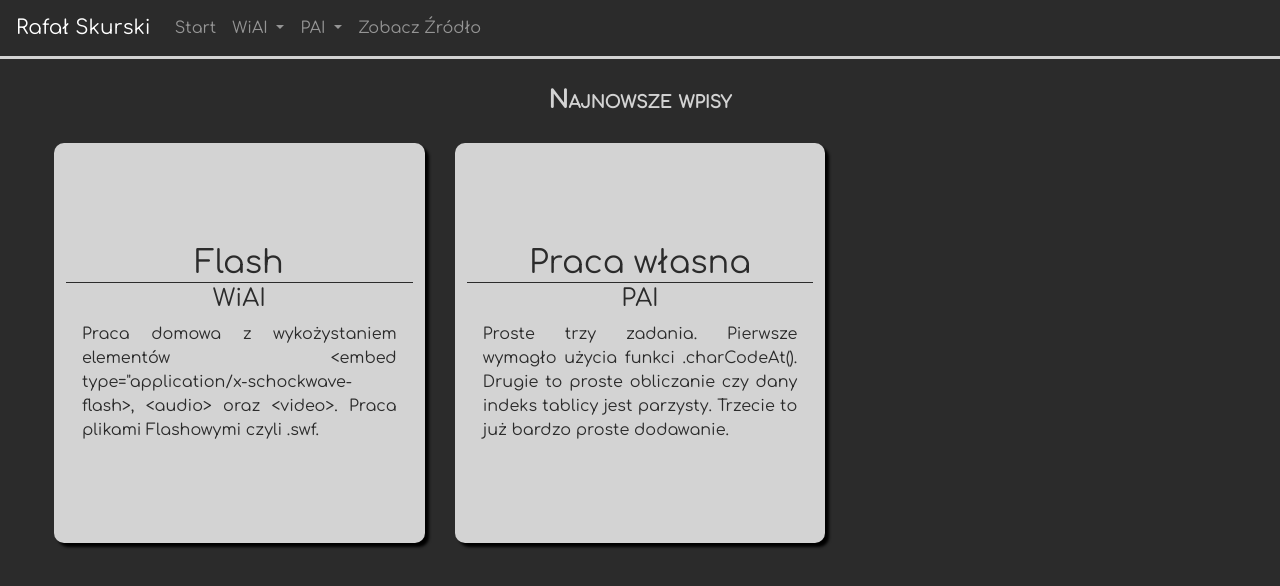
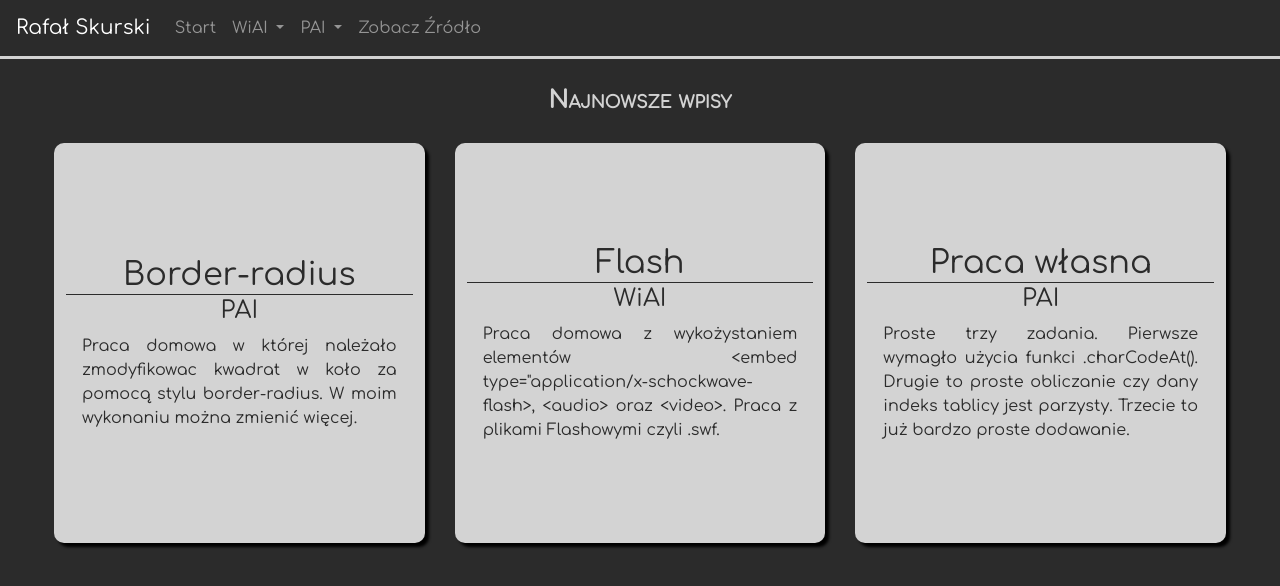
Before and after one commit to Rafii2198/Szkola, a plain HTML site: page index.html in a window 1280 px wide. Drawn offline with nearby package versions, Linux system fonts and the light colour scheme.

Commit message:
Zapomniałem dodać karte na stronie głównej o pracy border-radius

```diff
--- a/css/article_content.css
+++ b/css/article_content.css
@@ -6,6 +6,9 @@
   #wiai_flash::after {
     content: 'Praca domowa z wykożystaniem elementów <embed>, <audio> oraz <video>.';
   }
+  #pai_borderradius::after {
+    content: 'Praca domowa w której należało zmodyfikowac kwadrat w koło.';
+  }
 }
 
 @media (min-width: 769px) {
@@ -13,6 +16,9 @@
     content: 'Proste trzy zadania. Pierwsze wymagło użycia funkci .charCodeAt(). Drugie to proste obliczanie czy dany indeks tablicy jest parzysty. Trzecie to już bardzo proste dodawanie.';
   }
   #wiai_flash::after {
-    content: 'Praca domowa z wykożystaniem elementów <embed type="application/x-schockwave-flash>, <audio> oraz <video>. Praca plikami Flashowymi czyli .swf.';
+    content: 'Praca domowa z wykożystaniem elementów <embed type="application/x-schockwave-flash>, <audio> oraz <video>. Praca z plikami Flashowymi czyli .swf.';
+  }
+  #pai_borderradius::after {
+    content: 'Praca domowa w której należało zmodyfikowac kwadrat w koło za pomocą stylu border-radius. W moim wykonaniu można zmienić więcej.';
   }
 }
--- a/index.html
+++ b/index.html
@@ -83,6 +83,15 @@
 		<div class="container-fluid">
 			<div class="row mt-3 mx-4">
 				<article class="col-sm-6 col-lg-4">
+					<a href="/pai/borderradius.html">
+						<div class="karta">
+							<h2 class="tytul_wpisu">Border-radius</h2>
+							<h4 class="subtytul_wpisu">PAI</h4>
+							<div class="tekst_wpisu" id="pai_borderradius"></div>
+						</div>
+					</a>
+				</article>
+				<article class="col-sm-6 col-lg-4">
 					<a href="wiai/flash.html">
 						<div class="karta">
 							<h2 class="tytul_wpisu">Flash</h2>
```
